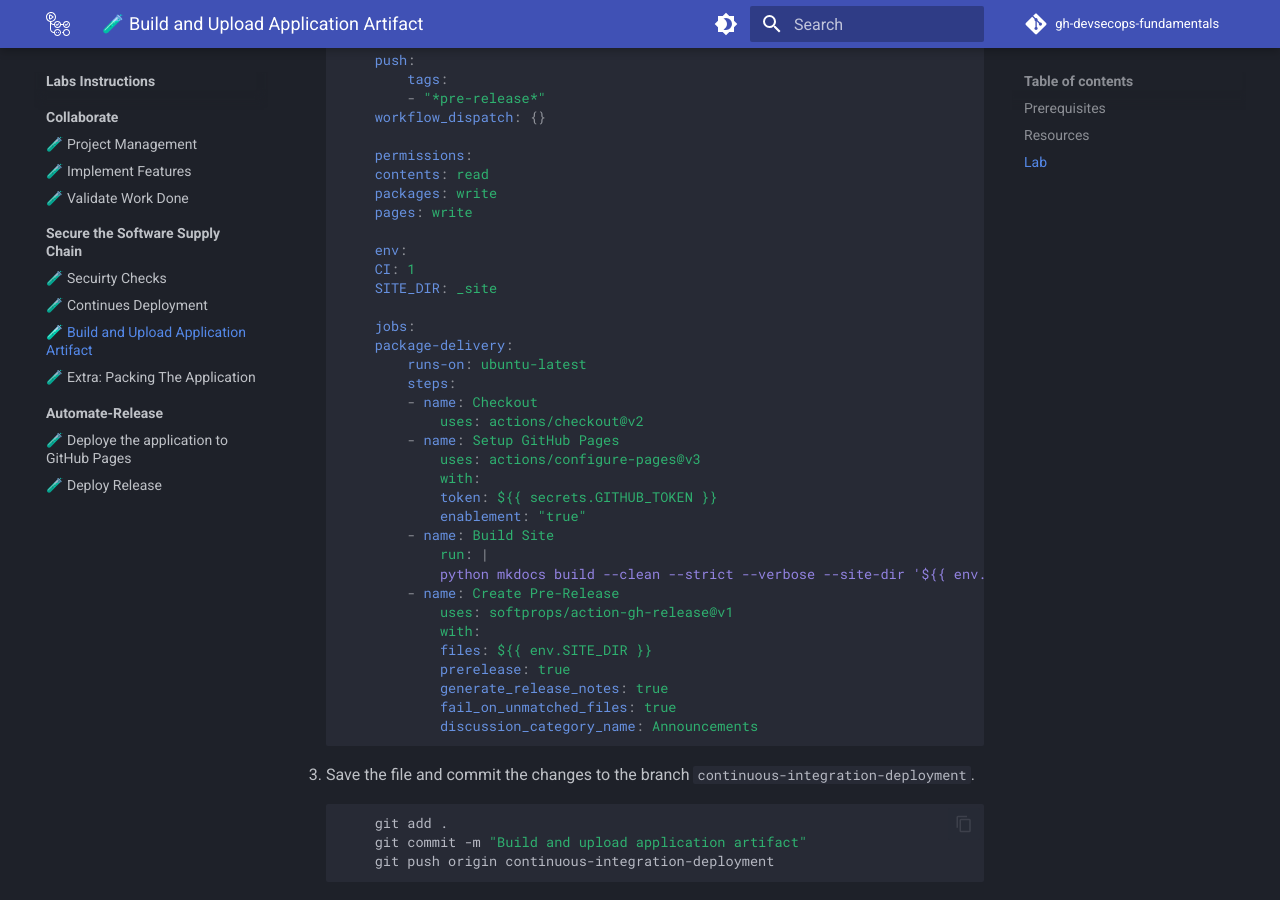
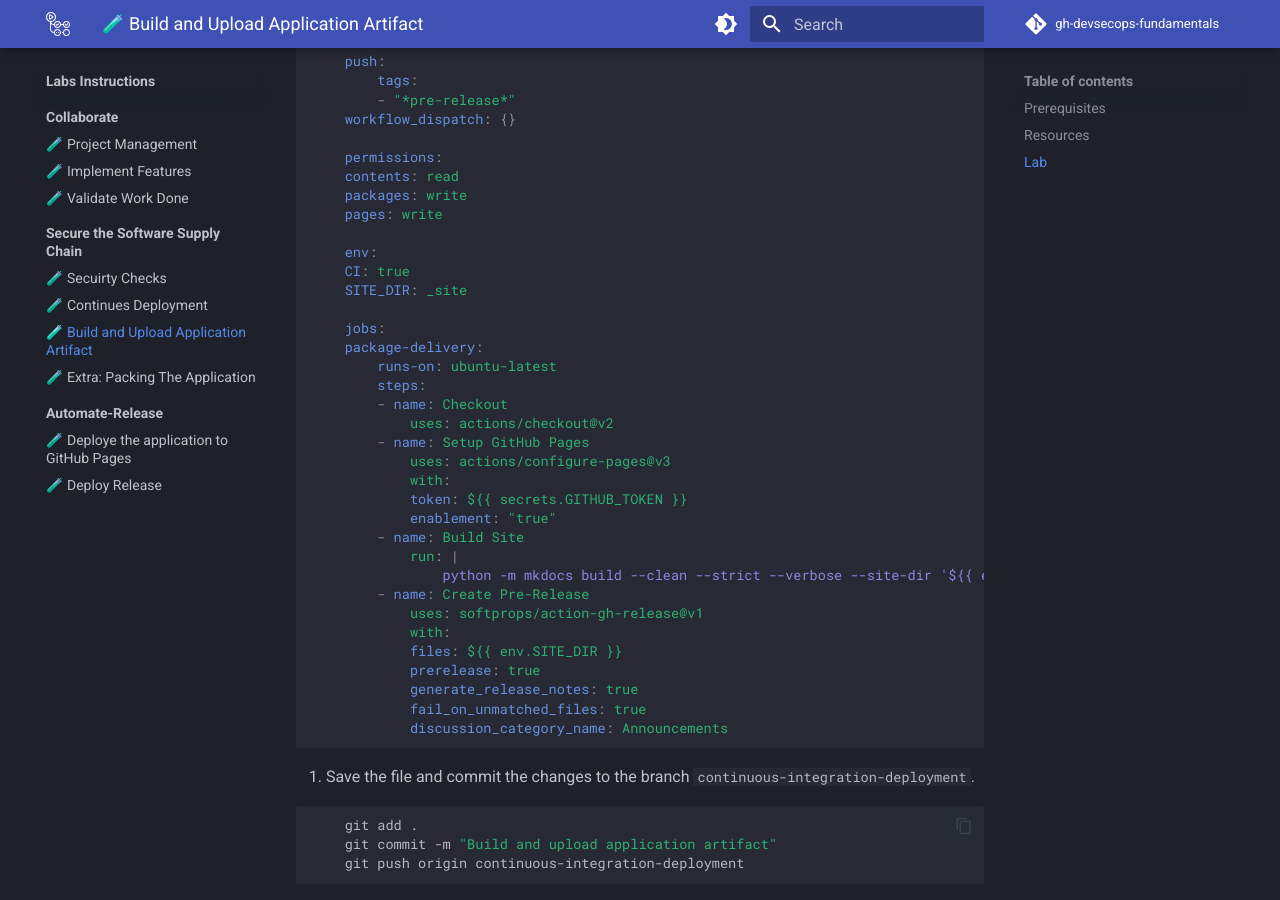
Before and after one commit to githubuniverseworkshops/github-devsecops-fundamentals, an MkDocs documentation site: the page built from docs/Labs-Instructions/02.Secure-Software-Supply-Chain/02.md, in a window 1280 px wide and 900 px high, scrolled down 1103 px. Built offline with MkDocs 1.6.1 and Material for MkDocs 9.7.7, drawn with Linux system fonts in a browser that asks for light colours; emoji names are drawn with the system emoji font; comment, search, counter and statistics services are not loaded.

Commit message:
More improvements

````diff
--- a/docs/Labs-Instructions/02.Secure-Software-Supply-Chain/02.md
+++ b/docs/Labs-Instructions/02.Secure-Software-Supply-Chain/02.md
@@ -7,7 +7,7 @@
 - _**Outcome:**_ The application will be built and uploaded to GitHub Packages.
 
 !!! note
-    We will continue working on the same branch `contiuous-integration-deployment`.
+We will continue working on the same branch `contiuous-integration-deployment`.
 
 ## Prerequisites
 
@@ -22,59 +22,59 @@
 ## :pencil: Lab
 
 !!! note
-    This step requires the previous step [Create Tag Step](./01.md) to be completed first and the pre-realse tag is created and merging the pull request to main branch on step [Merge Pull Request Step](./04.md).
+This step requires the previous step [Create Tag Step](./01.md) to be completed first and the pre-realse tag is created and merging the pull request to main branch on step [Merge Pull Request Step](./04.md).
 
 1. Navigate to `.github/workflows` and open the file `02.2.continuous.delivery.yml`.
 2. Add the following content to the file:
 
-    ```yml
-        name: Package Delivery Artifacts
+   ```yml
+       name: Package Delivery Artifacts
 
-        on:
-        push:
-            tags:
-            - "*pre-release*"
-        workflow_dispatch: {}
+       on:
+       push:
+           tags:
+           - "*pre-release*"
+       workflow_dispatch: {}
 
-        permissions:
-        contents: read
-        packages: write
-        pages: write
+       permissions:
+       contents: read
+       packages: write
+       pages: write
 
-        env:
-        CI: 1
-        SITE_DIR: _site
+       env:
+       CI: true
+       SITE_DIR: _site
 
-        jobs:
-        package-delivery:
-            runs-on: ubuntu-latest
-            steps:
-            - name: Checkout
-                uses: actions/checkout@v2
-            - name: Setup GitHub Pages
-                uses: actions/configure-pages@v3
-                with:
-                token: ${{ secrets.GITHUB_TOKEN }}
-                enablement: "true"
-            - name: Build Site
-                run: |
-                python mkdocs build --clean --strict --verbose --site-dir '${{ env.SITE_DIR }}'
-            - name: Create Pre-Release
-                uses: softprops/action-gh-release@v1
-                with:
-                files: ${{ env.SITE_DIR }}
-                prerelease: true
-                generate_release_notes: true
-                fail_on_unmatched_files: true
-                discussion_category_name: Announcements
-    ```
+       jobs:
+       package-delivery:
+           runs-on: ubuntu-latest
+           steps:
+           - name: Checkout
+               uses: actions/checkout@v2
+           - name: Setup GitHub Pages
+               uses: actions/configure-pages@v3
+               with:
+               token: ${{ secrets.GITHUB_TOKEN }}
+               enablement: "true"
+           - name: Build Site
+               run: |
+                   python -m mkdocs build --clean --strict --verbose --site-dir '${{ env.SITE_DIR }}'
+           - name: Create Pre-Release
+               uses: softprops/action-gh-release@v1
+               with:
+               files: ${{ env.SITE_DIR }}
+               prerelease: true
+               generate_release_notes: true
+               fail_on_unmatched_files: true
+               discussion_category_name: Announcements
+   ```
 
 3. Save the file and commit the changes to the branch `continuous-integration-deployment`.
 
-    ```bash
-        git add .
-        git commit -m "Build and upload application artifact"
-        git push origin continuous-integration-deployment
-    ```
+   ```bash
+       git add .
+       git commit -m "Build and upload application artifact"
+       git push origin continuous-integration-deployment
+   ```
 
 4. Navigate to the repository on GitHub.
````
Also changed, not shown: docs/Labs-Instructions/01.Collaborate/03.md (+3 -3 lines), docs/Labs-Instructions/02.Secure-Software-Supply-Chain/00.md (+1 -1 lines), docs/Labs-Instructions/03.Automate-Release/01.md (+1 -1 lines), 8 other files.
